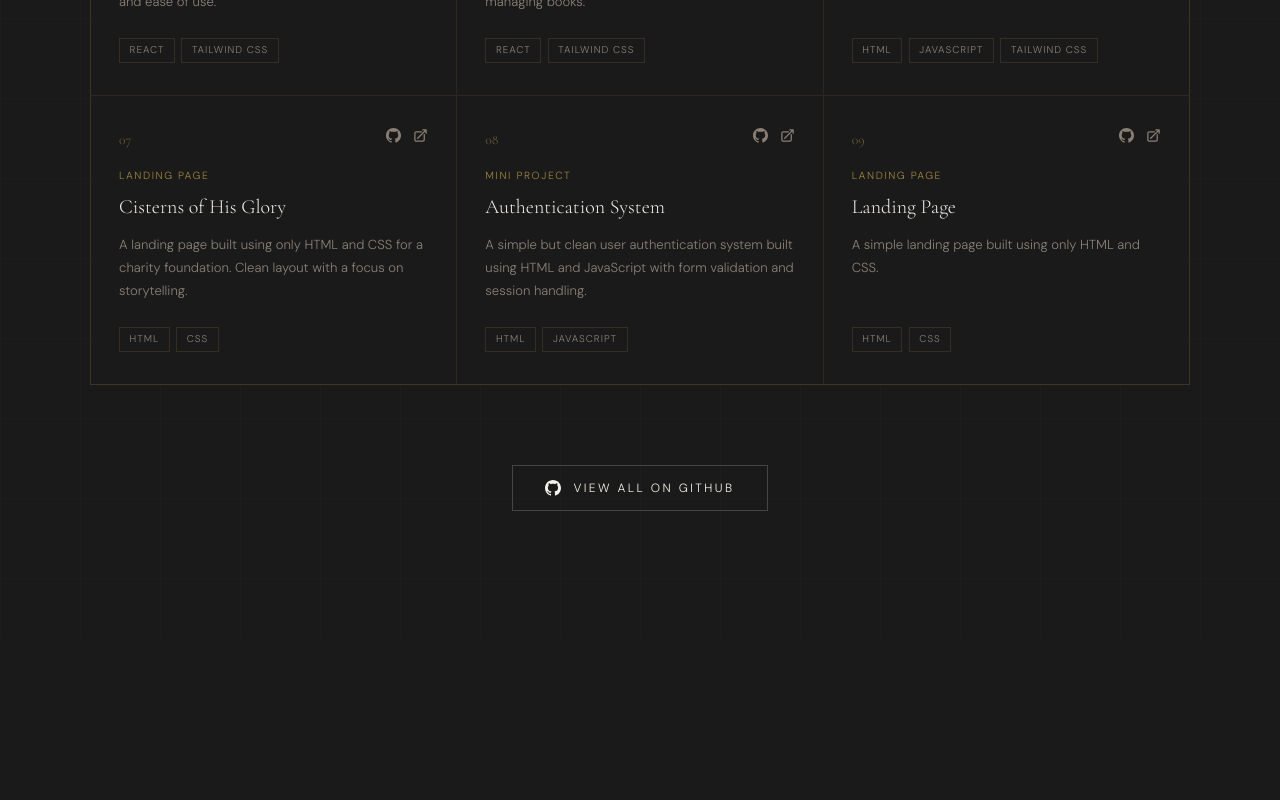
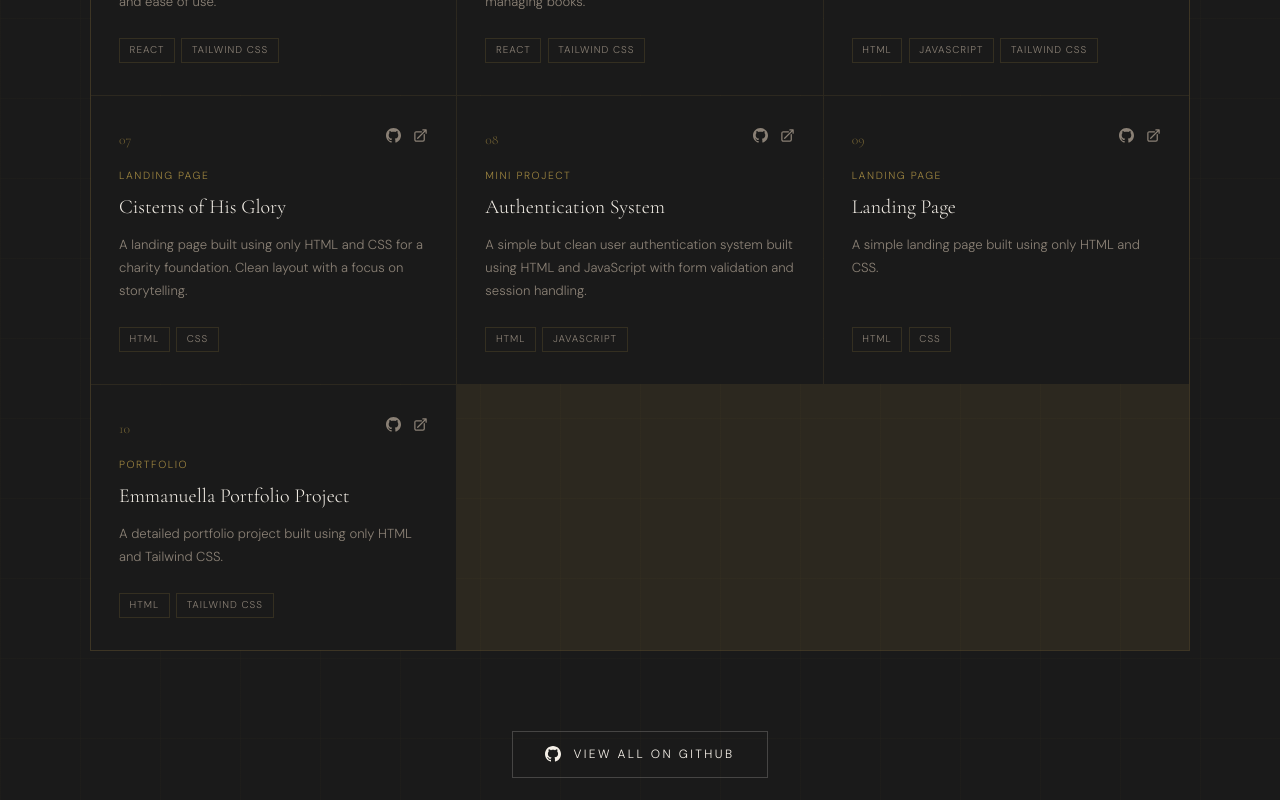
Before and after one commit to jjbaah068/jamesjuniorportfolio, a React (Vite) app: page /projects in a window 1280 px wide. Shown: the part 1502-2302 px from the top of the page. Before the commit the page ends 2141 px from the top, so only its background shows below. Built offline with nearby package versions, Linux system fonts and the light colour scheme.

Commit message:
updates to resume and project section

```diff
--- a/src/components/projectssection.jsx
+++ b/src/components/projectssection.jsx
@@ -108,6 +108,18 @@ const projects = [
     live: 'https://landing-page-olive-nine-77.vercel.app/',
     featured: false,
     number: '09',
+  },
+  {
+    id: 10,
+    title: 'Emmanuella Portfolio Project',
+    category: 'Portfolio',
+    description:
+      'A detailed portfolio project built using only HTML and Tailwind CSS.',
+    tags: ['HTML', 'Tailwind CSS'],
+    github: 'https://github.com/jjbaah068/emmanuella-portfolio',
+    live: 'https://emmanuella-portfolio-snowy.vercel.app/',
+    featured: false,
+    number: '10',
   },
 ]
 
--- a/src/components/resumesection.jsx
+++ b/src/components/resumesection.jsx
@@ -68,8 +68,14 @@ const education = [
   {
     degree: 'Frontend Development',
     school: 'Mest Africa',
-    period: '2025 — Present',
+    period: '2025',
     detail: 'Practical, project-based training in modern frontend development and product design.',
+  },
+  {
+    degree: 'Master of Science in Software Engineering',
+    school: 'Quantic School of Business and Technology',
+    period: '2026 — Present',
+    detail: 'Full-time, flexible program focused on advanced software engineering principles and leadership skills.',
   },
 ]
 
@@ -114,7 +120,7 @@ export default function ResumeSection() {
             <span style={{ color: 'var(--gold)', fontStyle: 'italic' }}>Education.</span>
           </h2>
           <div style={{ display: 'flex', gap: '1rem', flexWrap: 'wrap' }}>
-            <a href="/James Junior Baah.WD_.pdf" download className="btn-gold">Download CV</a>
+            <a href="/James Junior Baah-F&B_.docx.pdf" download className="btn-gold">Download CV</a>
             <a href="/contact" className="btn-ghost">Hire Me</a>
           </div>
         </div>
```
Also changed, not shown: 2 other files (tests, documents, lock files or other folders).
